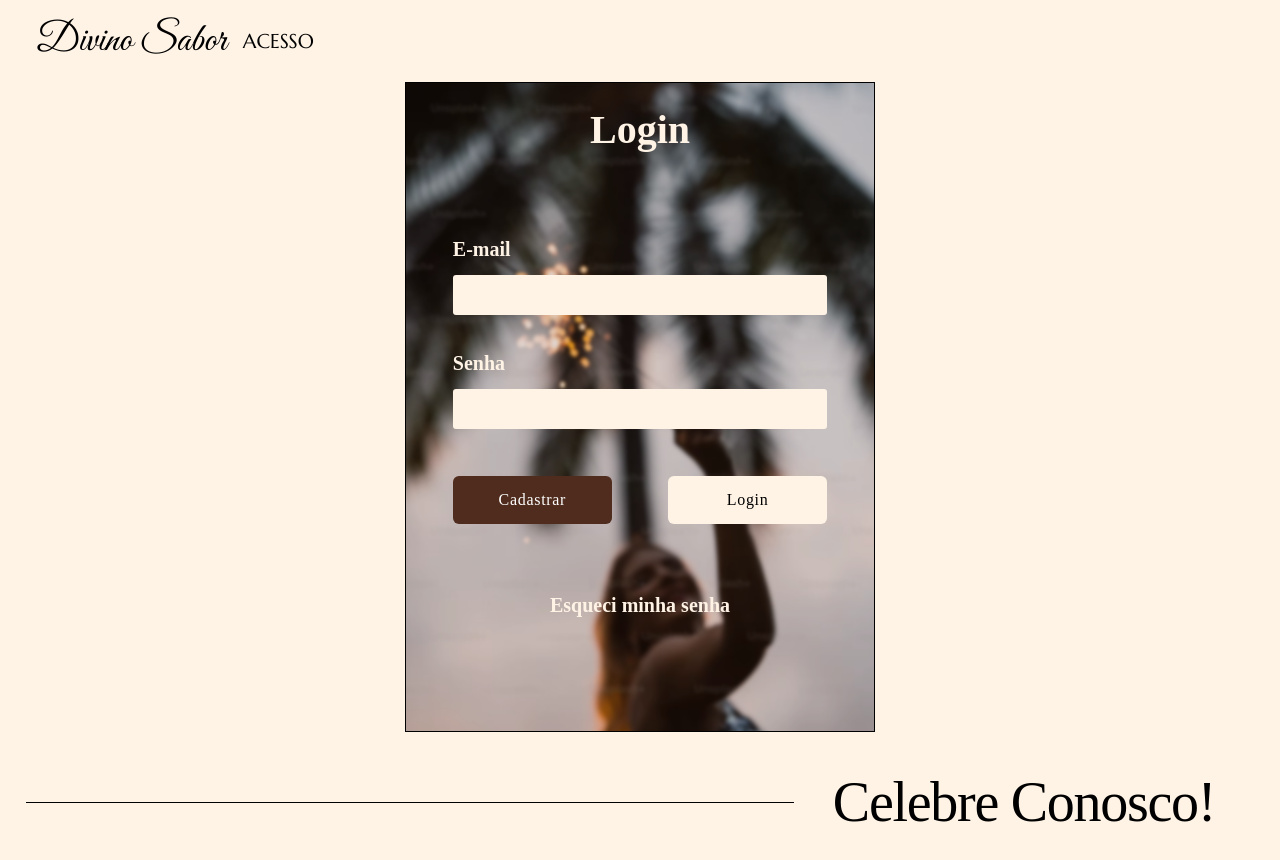
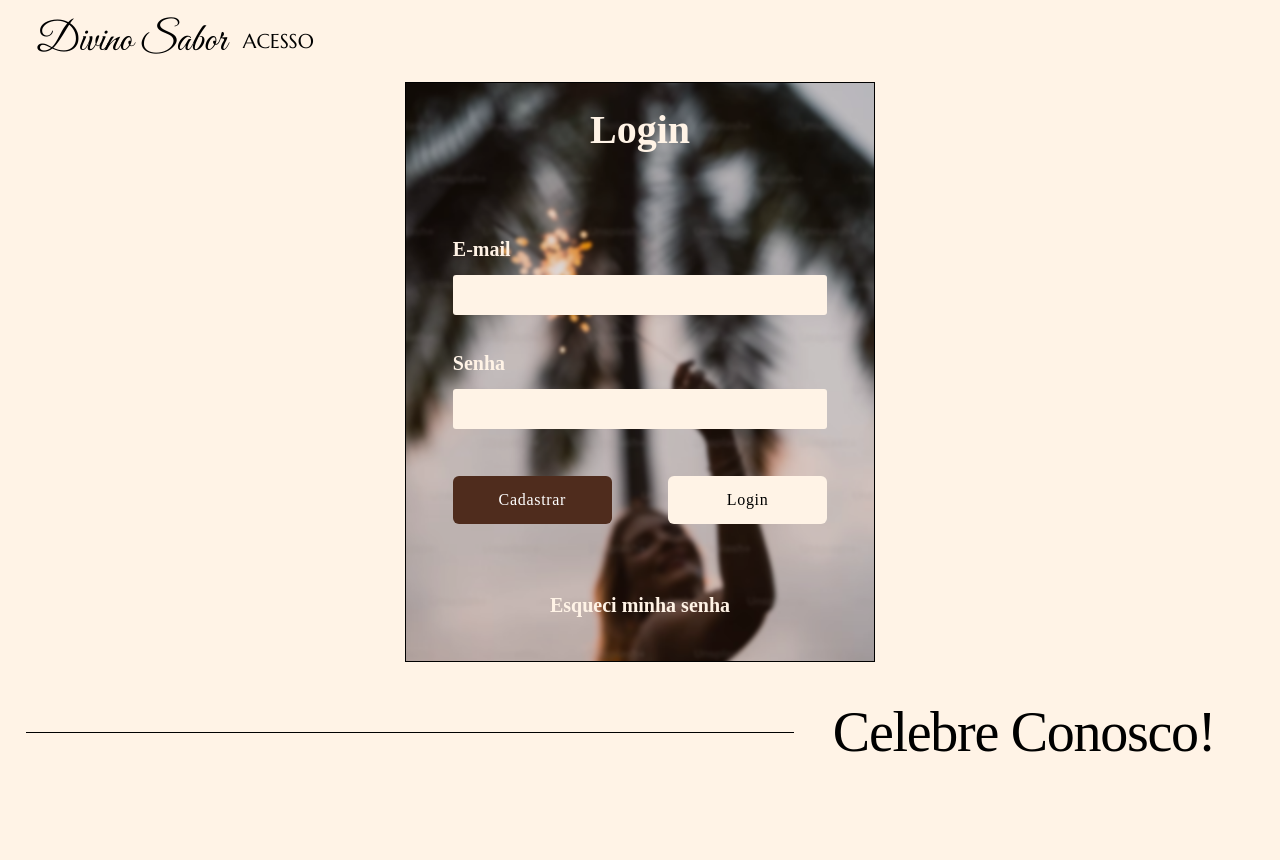
Before and after one commit to alvarosoaress/Divino-Sabor, a React (Vite) app: page /login in a window 1280 px wide. Shown: the top 860 px of the page. After the commit the page ends 803 px from the top, so only its background shows below. Built offline with nearby package versions, Linux system fonts and the light colour scheme; a web font is replaced by a local one.

Commit message:
login container style fix

```diff
--- a/src/pages/Login/styled.js
+++ b/src/pages/Login/styled.js
@@ -21,7 +21,7 @@ export const CredentialsContainer = styled.div`
   align-items: center;
   flex-direction: column;
   width: 470px;
-  height: 650px;
+  height: 580px;
   background-color: white;
   background-image: url(${credentialBackground});
   background-size: cover;
@@ -80,7 +80,7 @@ export const CredentialsText = styled(Link)`
   font-weight: bold;
   font-size: 20px;
   width: 80%;
-  margin-block: 15%;
+  margin-top: 15%;
   text-align: center;
   color: ${(props) => props.theme.primaryColor};
   transition: all 200ms ease-in-out;
```
